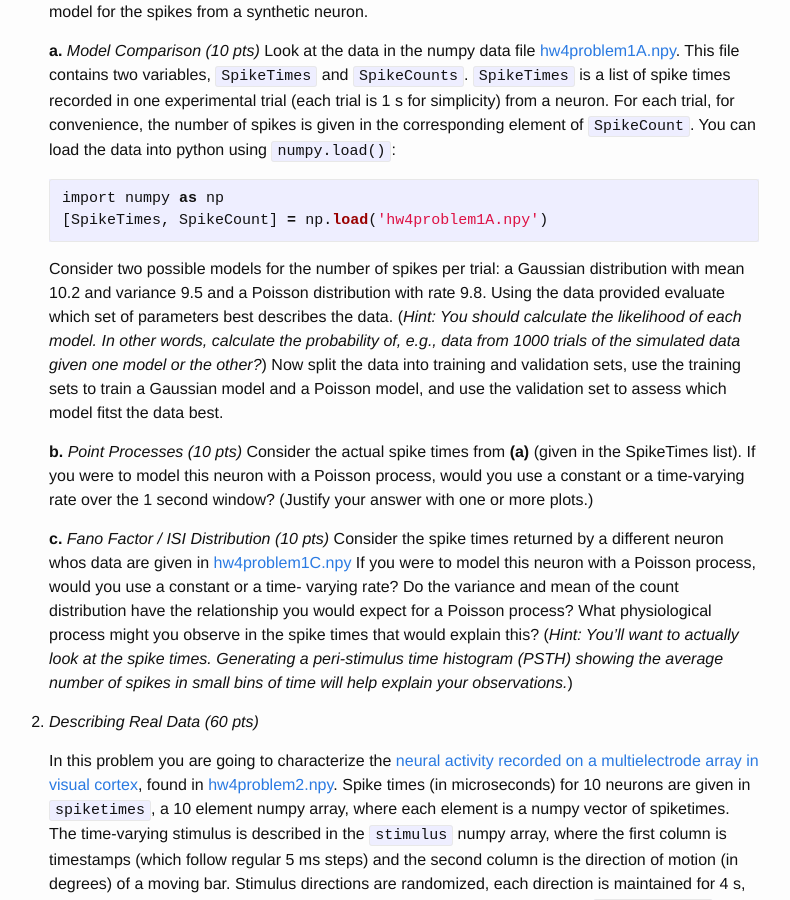
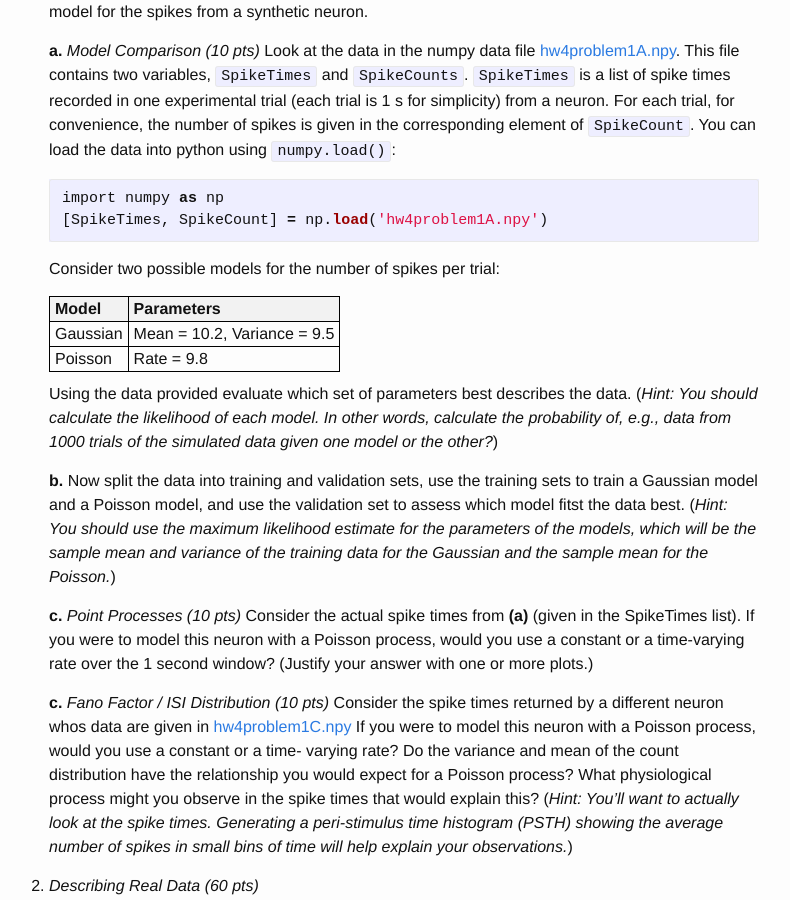
Before and after one commit to elec548/elec548.github.io, a Jekyll site: the page built from Assignments/hw4.md, in a window 1280 px wide and 900 px high, scrolled down 413 px. Shown: the whole window, without its empty margins (251-1041 px from the left). Built offline with Jekyll 4.4.1, drawn with Linux system fonts in a browser that asks for light colours; formulas are drawn with MathJax 3.

Commit message:
Updated HW4 description

````diff
--- a/Assignments/hw4.md
+++ b/Assignments/hw4.md
@@ -35,16 +35,26 @@ point processes in general and the Poisson process in particular._
    [SpikeTimes, SpikeCount] = np.load('hw4problem1A.npy')
    ```
 
-     Consider two possible models for the number of spikes per trial: a Gaussian distribution
-     with mean 10.2 and variance 9.5 and a Poisson distribution with rate 9.8.
+     Consider two possible models for the number of spikes per trial:
+
+   | Model | Parameters |
+   |:-------|:------|
+   | Gaussian | Mean = 10.2, Variance = 9.5  |
+   | Poisson  | Rate = 9.8  |
+   |--------------------|
+
      Using the data provided evaluate which set of parameters best describes the data. (_Hint:
      You should calculate the likelihood of each model. In other words, calculate the
      probability of, e.g., data from 1000 trials of the simulated data given one model or
-     the other?_) Now split the data into training and validation sets, use the training sets
+     the other?_)
+
+     **b.** Now split the data into training and validation sets, use the training sets
      to train a Gaussian model and a Poisson model, and use the validation set to assess which
-     model fitst the data best.
+     model fitst the data best. (_Hint: You should use the maximum likelihood estimate for the
+     parameters of the models, which will be the sample mean and variance of the training data
+     for the Gaussian and the sample mean for the Poisson._)
 
-     **b.** _Point Processes (10 pts)_ Consider the actual spike times from **(a)**
+     **c.** _Point Processes (10 pts)_ Consider the actual spike times from **(a)**
      (given in the SpikeTimes list). If you were to model this neuron with a Poisson process,
      would you use a constant or a time-varying rate over the 1 second window?
      (Justify your answer with one or more plots.)
````
